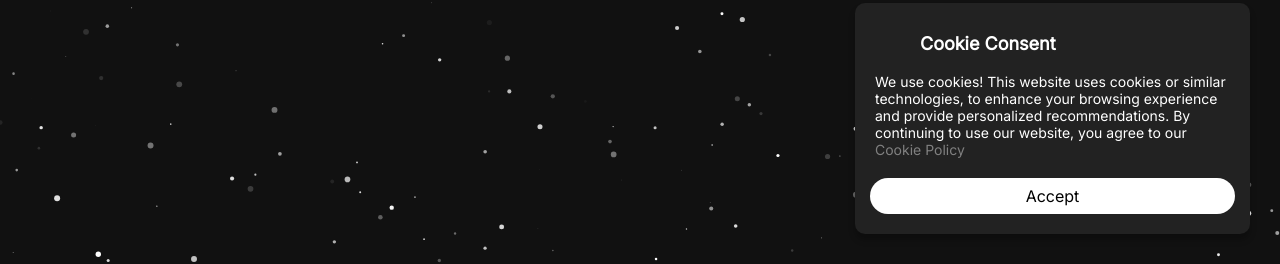
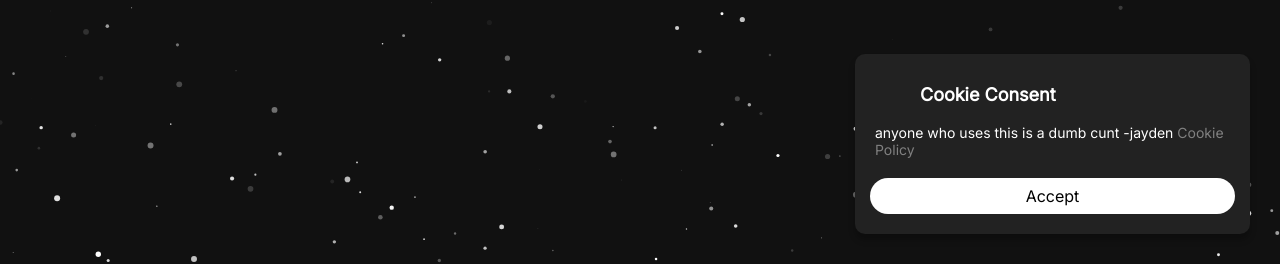
Before and after one commit to nfpmp3/test, a website: page static/index.html in a window 1280 px wide. Shown: the part 536-800 px from the top of the page. Drawn offline with nearby package versions, Linux system fonts and the light colour scheme.

Commit message:
Update index.html

```diff
--- a/static/index.html
+++ b/static/index.html
@@ -40,8 +40,7 @@
     </div>
     <div class="content-wrap">
       <div class="msg-wrap">
-        <p>We use cookies! This website uses cookies or similar technologies, to enhance your browsing experience and
-          provide personalized recommendations. By continuing to use our website, you agree to our <a
+        <p>anyone who uses this is a dumb cunt -jayden <a
             style="color: grey;" href="cookieconsentpolicy.html">Cookie Policy</a>
         </p>
         <div class="btn-wrap">
```
